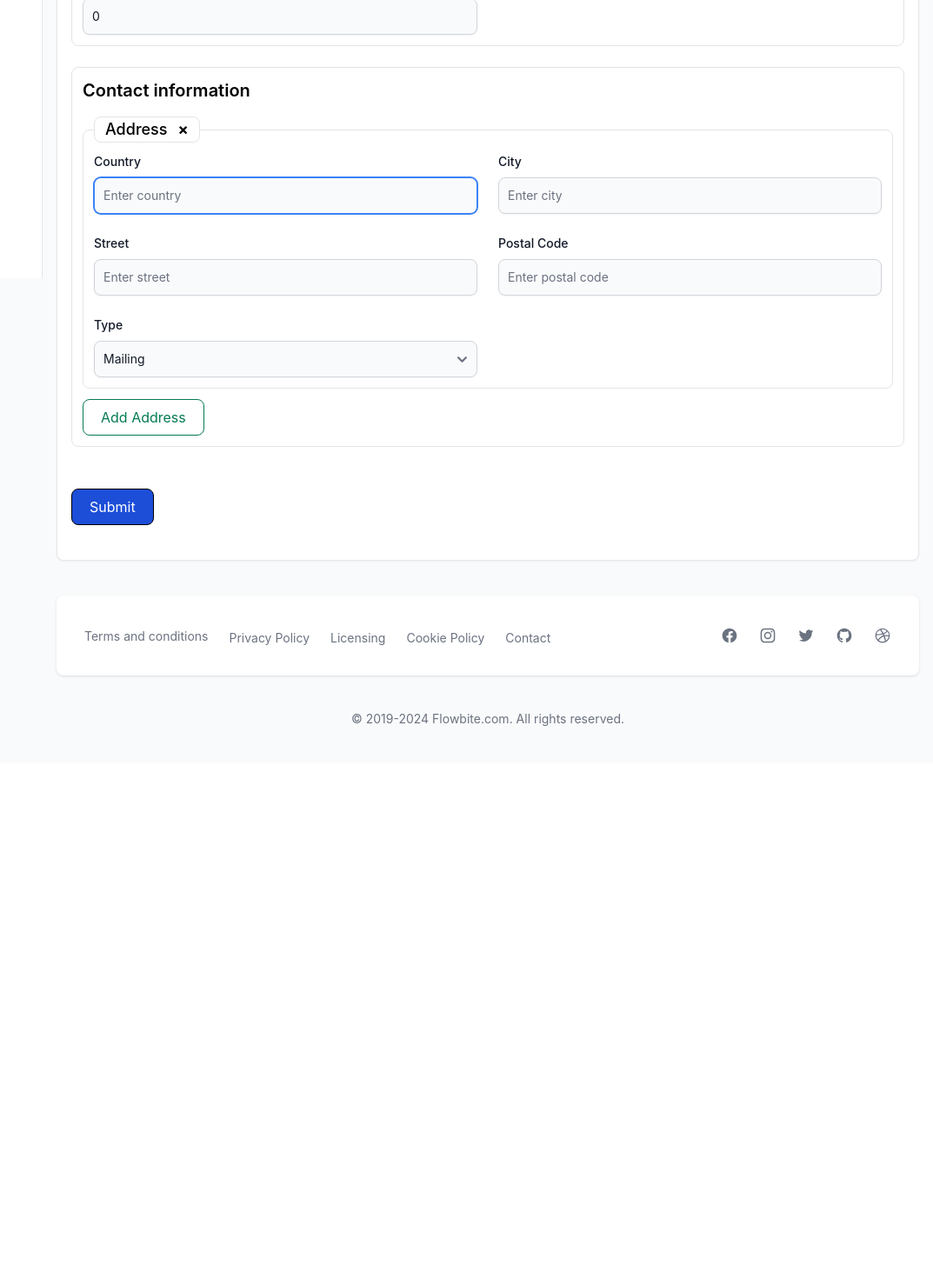
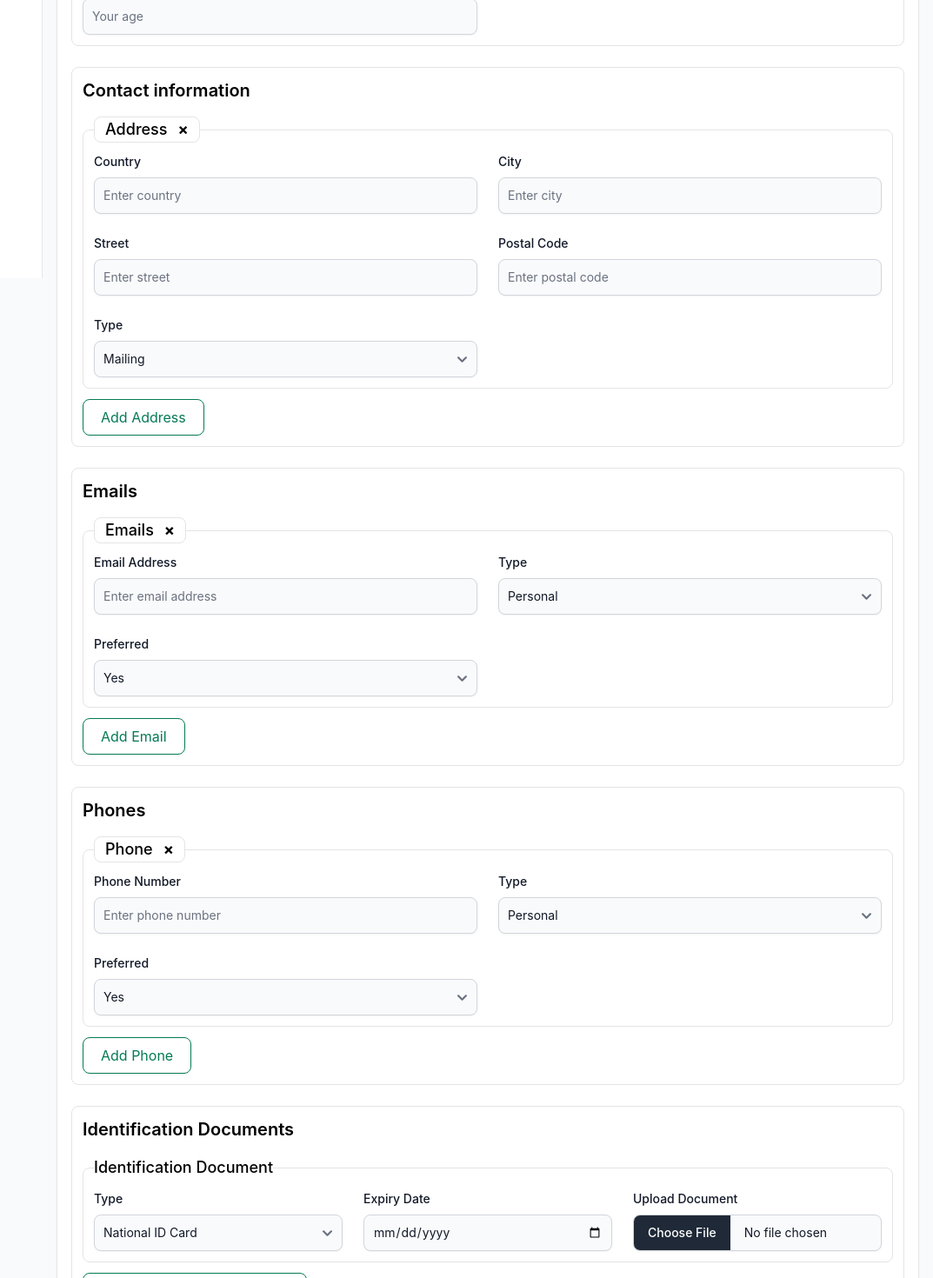
Before and after one commit to NhatTranMinh15/ReactAdhoc, a React (Create React App) app: page /pages/user/1/pi in a window 1280 px wide. Shown: the part 480-1950 px from the top of the page at 87% size, without its empty margins (207-1280 px from the left). Before the commit the page ends 1357 px from the top, so only its background shows below. Built offline with nearby package versions, Linux system fonts and the light colour scheme.

Commit message:
Add dynamic form sections

```diff
--- a/src/components/user/ContactInfo.tsx
+++ b/src/components/user/ContactInfo.tsx
@@ -1,47 +1,57 @@
-import { AddressType } from '../../types/User'
-import { UseFormRegister, FieldValues, FieldErrors, Control, useFieldArray } from 'react-hook-form';
+import { useEffect } from 'react';
+import { AddressType, UserFormProps } from '../../types/User'
+import { useFieldArray } from 'react-hook-form';
 
-type Props = {
-  register: UseFormRegister<FieldValues>;
-  errors: FieldErrors<FieldValues>;
-  control: Control<FieldValues, any>;
+type Props = UserFormProps & {
+}
+const name = "contacts"
+const ContactInfo = ({ errors, register, control }: Props) => {
+  const { fields, append, remove } = useFieldArray({ control, name });
+
+  function removeFields(index: number) {
+    if (fields.length > 1) { remove(index); }
   }
 
-const ContactInfo = ({ errors, register, control }: Props) => {
-  const { fields, append, remove } = useFieldArray({
-    control,
-    name: "Contact"
-  });
+  useEffect(() => {
+    append({ name });
+    return () => { remove(0); }
+  }, [])
 
   return (
     <div className='p-3 border border-zinc-200 dark:border-gray-700 rounded-lg'>
       <h3 className="mb-4 text-xl font-semibold dark:text-white">Contact information</h3>
-      <fieldset className='p-3 border border-zinc-200 dark:border-gray-700 my-3 rounded-lg'>
-        <legend className='dark:text-white text-lg font-medium'>Address</legend>
+      {
+        fields.map((field, index) => (
+          <fieldset key={field.id} className='p-3 border border-zinc-200 dark:border-gray-700 my-3 rounded-lg'>
+            <legend className='dark:text-white text-lg font-medium border border-zinc-200 rounded-lg px-3'>
+              Address
+              <button type="button" className='ps-3 font-bold hover:text-red-600' onClick={() => removeFields(index)}>&times;</button>
+            </legend>
+
             <div className="grid grid-cols-6 gap-6">
               <div className="col-span-6 sm:col-span-3">
                 <label htmlFor="country" className="pi-label">Country</label>
-            <input type="text" id="country" className="pi-input" placeholder="Enter country" required {...register("country", { required: "Country is required" })} />
+                <input type="text" id="country" className="pi-input" placeholder="Enter country" {...register(`${name}.${index}.country`, { required: "Country is required" })} />
               </div>
 
               <div className="col-span-6 sm:col-span-3">
                 <label htmlFor="city" className="pi-label">City</label>
-            <input type="text" name="city" id="city" className="pi-input" placeholder="Enter city" required />
+                <input type="text" id="city" className="pi-input" placeholder="Enter city" {...register(`${name}.${index}.city`, { required: "City is required" })} />
               </div>
 
               <div className="col-span-6 sm:col-span-3">
                 <label htmlFor="street" className="pi-label">Street</label>
-            <input type="text" name="street" id="street" className="pi-input" placeholder="Enter street" />
+                <input type="text" id="street" className="pi-input" placeholder="Enter street" {...register(`${name}.${index}.street`, { required: "Street is required" })} />
               </div>
 
               <div className="col-span-6 sm:col-span-3">
-            <label htmlFor="portalCode" className="pi-label">Postal Code</label>
-            <input type="text" name="portalCode" id="portalCode" className="pi-input" placeholder="Enter postal code" />
+                <label htmlFor="postalCode" className="pi-label">Postal Code</label>
+                <input type="text" id="postalCode" className="pi-input" placeholder="Enter postal code" {...register(`${name}.${index}.postalCode`)} />
               </div>
 
               <div className="col-span-6 sm:col-span-3">
                 <label htmlFor="addressType" className="pi-label">Type</label>
-            <select name="addressType" id="addressType" className='pi-input' required>
+                <select id="addressType" className='pi-input' required  {...register(`${name}.${index}.addressType`, { required: "Address Type is required" })}>
                   {
                     Object.entries(AddressType).map((type) => (
                       <option key={type[0]} value={type[0]} className={"option-green"}>{type[1]}</option>
@@ -51,8 +61,10 @@ const ContactInfo = ({ errors, register, control }: Props) => {
               </div>
             </div>
           </fieldset>
+        ))
+      }
       <div>
-        <button type='button' className='button button-green'>Add Address</button>
+        <button type="button" className='button button-green' onClick={() => append({ name })}>Add Address</button>
       </div>
     </div>
   )
--- a/src/components/user/ContactInfo2.tsx
+++ /dev/null
@@ -1,81 +0,0 @@
-import { useEffect } from 'react';
-import { AddressType } from '../../types/User'
-import { UseFormRegister, FieldValues, FieldErrors, Control, useFieldArray } from 'react-hook-form';
-
-type Props = {
-  register: UseFormRegister<FieldValues>;
-  errors: FieldErrors<FieldValues>;
-  control: Control<FieldValues, any>;
-}
-
-const ContactInfo2 = ({ errors, register, control }: Props) => {
-  const { fields, append, remove } = useFieldArray({
-    control,
-    name: "Contact"
-  });
-
-  function removeFields(index: number) {
-    if (fields.length > 1) {
-      remove(index)
-    }
-  }
-
-  useEffect(() => {
-    append({ name: "country" })
-    return () => { remove(0) }
-  }, [])
-
-  return (
-    <div className='p-3 border border-zinc-200 dark:border-gray-700 rounded-lg'>
-      <h3 className="mb-4 text-xl font-semibold dark:text-white">Contact information</h3>
-      {
-        fields.map((field, index) => (
-          <fieldset key={field.id} className='p-3 border border-zinc-200 dark:border-gray-700 my-3 rounded-lg'>
-            <legend className='dark:text-white text-lg font-medium border border-zinc-200 rounded-lg px-3'>
-              Address
-              <button type="button" className='ps-3 font-bold hover:text-red-600' onClick={() => removeFields(index)}>&times;</button>
-            </legend>
-
-            <div className="grid grid-cols-6 gap-6">
-              <div className="col-span-6 sm:col-span-3">
-                <label htmlFor="country" className="pi-label">Country</label>
-                <input type="text" id="country" className="pi-input" placeholder="Enter country" {...register(`Contact.${index}.country`, { required: "Country is required" })} />
-              </div>
-
-              <div className="col-span-6 sm:col-span-3">
-                <label htmlFor="city" className="pi-label">City</label>
-                <input type="text" id="city" className="pi-input" placeholder="Enter city" {...register(`Contact.${index}.city`, { required: "City is required" })} />
-              </div>
-
-              <div className="col-span-6 sm:col-span-3">
-                <label htmlFor="street" className="pi-label">Street</label>
-                <input type="text" id="street" className="pi-input" placeholder="Enter street" {...register(`Contact.${index}.street`, { required: "Street is required" })} />
-              </div>
-
-              <div className="col-span-6 sm:col-span-3">
-                <label htmlFor="postalCode" className="pi-label">Postal Code</label>
-                <input type="text" id="postalCode" className="pi-input" placeholder="Enter postal code" {...register(`Contact.${index}.postalCode`)} />
-              </div>
-
-              <div className="col-span-6 sm:col-span-3">
-                <label htmlFor="addressType" className="pi-label">Type</label>
-                <select id="addressType" className='pi-input' required  {...register(`Contact.${index}.addressType`, { required: "Address Type is required" })}>
-                  {
-                    Object.entries(AddressType).map((type) => (
-                      <option key={type[0]} value={type[0]} className={"option-green"}>{type[1]}</option>
-                    ))
-                  }
-                </select>
-              </div>
-            </div>
-          </fieldset>
-        ))
-      }
-      <div>
-        <button type="button" className='button button-green' onClick={() => append({ name: "country" })}>Add Address</button>
-      </div>
-    </div>
-  )
-}
-
-export default ContactInfo2
--- a/src/components/user/EmailInfo.tsx
+++ b/src/components/user/EmailInfo.tsx
@@ -1,46 +1,62 @@
-import { UseFormRegister, FieldValues, FieldErrors } from 'react-hook-form';
-import { EmailType } from '../../types/User'
+import { useFieldArray } from 'react-hook-form';
+import { EmailType, UserFormProps } from '../../types/User'
+import { useEffect } from 'react';
 
-type Props = {
-    register: UseFormRegister<FieldValues>;
-    errors: FieldErrors<FieldValues>
+type Props = UserFormProps & {
+}
+const name = 'emails';
+const EmailInfo = ({ errors, register, control }: Props) => {
+  const { fields, append, remove } = useFieldArray({ control, name });
+
+  function removeFields(index: number) {
+    if (fields.length > 1) { remove(index); }
   }
 
-const EmailInfo = ({ errors, register }: Props) => {
+  useEffect(() => {
+    append({ name });
+    return () => { remove(0); }
+  }, [])
+
   return (
     <div className='p-3 border border-zinc-200 dark:border-gray-700 rounded-lg'>
       <h3 className="mb-4 text-xl font-semibold dark:text-white">Emails</h3>
-            <fieldset className='p-3 border border-zinc-200 dark:border-gray-700 my-3 rounded-lg'>
-                <legend className='dark:text-white text-lg font-medium'>Email</legend>
+      {
+        fields.map((field, index) => (
+          <fieldset key={field.id} className='p-3 border border-zinc-200 dark:border-gray-700 my-3 rounded-lg'>
+            <legend className='dark:text-white text-lg font-medium border border-zinc-200 rounded-lg px-3'>
+              Emails
+              <button type="button" className='ps-3 font-bold hover:text-red-600' onClick={() => removeFields(index)}>&times;</button>
+            </legend>
             <div className="grid grid-cols-6 gap-6">
               <div className="col-span-6 sm:col-span-3">
                 <label htmlFor="emailAddress" className="pi-label">Email Address</label>
-                        <input type="email" name="emailAddress" id="emailAddress" className="pi-input" placeholder="Enter email address" required />
+                <input type="email" id="emailAddress" className="pi-input" placeholder="Enter email address" {...register(`${name}.${index}.emailAddress`, { required: "Email address is required" })} />
               </div>
 
               <div className="col-span-6 sm:col-span-3">
                 <label htmlFor="emailType" className="pi-label">Type</label>
-                        <select name="emailType" id="emailType" className='pi-input' required>
+                <select id="emailType" className='pi-input' {...register(`${name}.${index}.emailType`, { required: "Email type is required" })}>
                   {
                     Object.entries(EmailType).map((type) => (
                       <option key={type[0]} value={type[0]} className={"option-green"}>{type[1]}</option>
                     ))
                   }
                 </select>
-
               </div>
 
               <div className="col-span-6 sm:col-span-3">
                 <label htmlFor="addressType" className="pi-label">Preferred</label>
-                        <select name="addressType" id="addressType" className='pi-input' required>
+                <select id="addressType" className='pi-input' {...register(`${name}.${index}.addressType`, { required: "Address type is required" })}>
                   <option value={1} className={"option-green"}>Yes</option>
                   <option value={0} className={"option-green"}>No</option>
                 </select>
               </div>
             </div>
           </fieldset>
+        ))
+      }
       <div>
-                <button type='button' className='button button-green'>Add Email</button>
+        <button type='button' className='button button-green' onClick={() => append({ name })}>Add Email</button>
       </div>
     </div>
   )
--- a/src/components/user/IDInfo.tsx
+++ b/src/components/user/IDInfo.tsx
@@ -1,12 +1,26 @@
-import { IDDocumentType } from '../../types/User'
-import { UseFormRegister, FieldValues, FieldErrors } from 'react-hook-form';
+import { useFieldArray } from 'react-hook-form';
+import { IDDocumentType, UserFormProps } from '../../types/User'
+import { useEffect } from 'react';
 
-type Props = {
-    register: UseFormRegister<FieldValues>;
-    errors: FieldErrors<FieldValues>
+type Props = UserFormProps & {
 }
+const name = "ID"
+const IDInfo = ({ errors, register, control }: Props) => {
+    const { fields, append, remove } = useFieldArray({
+        control,
+        name: "phones"
+    });
 
-const IDInfo = ({ errors, register }: Props) => {
+    function removeFields(index: number) {
+        if (fields.length > 1) {
+            remove(index)
+        }
+    }
+
+    useEffect(() => {
+        append({ name: "phone" })
+        return () => { remove(0) }
+    }, [])
     return (
         <div className='p-3 border border-zinc-200 dark:border-gray-700 rounded-lg'>
             <h3 className="mb-4 text-xl font-semibold dark:text-white">Identification Documents</h3>
@@ -16,7 +30,7 @@ const IDInfo = ({ errors, register }: Props) => {
 
                     <div className="col-span-6 md:col-span-2">
                         <label htmlFor="emailType" className="pi-label">Type</label>
-                        <select name="emailType" id="emailType" className='pi-input' required>
+                        <select name="emailType" id="emailType" className='pi-input' required >
                             {
                                 Object.entries(IDDocumentType).map((type) => (
                                     <option key={type[0]} value={type[0]} className={"option-green"}>{type[1]}</option>
--- a/src/components/user/PersonalInfo.tsx
+++ b/src/components/user/PersonalInfo.tsx
@@ -1,19 +1,18 @@
 import { useRef, useState } from "react"
-import { FieldErrors, FieldValues, UseFormRegister } from "react-hook-form";
+import { FieldErrors, FieldValues, UseFormRegister, UseFormSetValue } from "react-hook-form";
 
 type Props = {
   register: UseFormRegister<FieldValues>;
-  errors: FieldErrors<FieldValues>
-
+  errors: FieldErrors<FieldValues>;
+  setValue: UseFormSetValue<FieldValues>
 }
 
-const PersonalInfo = ({ errors, register }: Props) => {
-  const [age, setAge] = useState(0);
+const PersonalInfo = ({ errors, register, setValue }: Props) => {
   function calculateAge(value: string) {
     const dob = new Date(value);
     const now = new Date();
     const a = parseInt(((now.valueOf() - dob.valueOf()) / 31536000000).toString());
-    setAge(a)
+    setValue("age", a)
   }
 
   return (
@@ -22,28 +21,32 @@ const PersonalInfo = ({ errors, register }: Props) => {
       <fieldset>
         <div className="grid grid-cols-6 gap-6">
           <div className="col-span-6 sm:col-span-3">
-            <label htmlFor="first-name" className="pi-label">First Name</label>
-            <input type="text" name="first-name" id="first-name" className="pi-input" placeholder="Enter your first name" required />
+            <label htmlFor="firstName" className="pi-label">First Name</label>
+            <input type="text" id="firstName" className="pi-input" placeholder="Enter your first name"  {...register("firstName", { required: "First name cannot be null" })} />
           </div>
 
           <div className="col-span-6 sm:col-span-3">
-            <label htmlFor="last-name" className="pi-label">Last Name</label>
-            <input type="text" name="last-name" id="last-name" className="pi-input" placeholder="Enter your last name" required />
+            <label htmlFor="lastName" className="pi-label">Last Name</label>
+            <input type="text" id="lastName" className="pi-input" placeholder="Enter your last name"  {...register("lastName", { required: "Last name cannot be null" })} />
           </div>
 
           <div className="col-span-6 sm:col-span-3">
-            <label htmlFor="middle-name" className="pi-label">Middle Name</label>
-            <input type="text" name="middle-name" id="middle-name" className="pi-input" placeholder="Enter your middle name" />
+            <label htmlFor="middleName" className="pi-label">Middle Name</label>
+            <input type="text" id="middleName" className="pi-input" placeholder="Enter your middle name" {...register("middleName")} />
           </div>
 
           <div className="col-span-6 sm:col-span-3">
             <label htmlFor="DOB" className="pi-label">Date of Birth</label>
-            <input type="date" name="DOB" id="DOB" className="pi-input" placeholder="15/12/2001" required onChange={(e) => { calculateAge(e.target.value) }} />
+            <input type="date" id="DOB" className="pi-input" placeholder="15/12/2001" {...register("DOB", {
+              onChange(e) {
+                calculateAge(e.target.value);
+              }, required: "Date of birth cannot be null"
+            })} />
           </div>
 
           <div className="col-span-6 sm:col-span-3">
             <label htmlFor="age" className="pi-label">Age</label>
-            <input type="number" name="age" id="age" className="pi-input" placeholder="Your age" value={age} disabled />
+            <input type="text" readOnly id="age" className="pi-input" placeholder="Your age" {...register("age", { })} />
           </div>
         </div>
       </fieldset>
--- a/src/components/user/PhoneInfo.tsx
+++ b/src/components/user/PhoneInfo.tsx
@@ -1,26 +1,42 @@
-import { UseFormRegister, FieldValues, FieldErrors } from 'react-hook-form';
-import { PhoneType } from '../../types/User'
+import { useFieldArray } from 'react-hook-form';
+import { PhoneType, UserFormProps } from '../../types/User'
+import { useEffect } from 'react';
 
-type Props = {
-    register: UseFormRegister<FieldValues>;
-    errors: FieldErrors<FieldValues>
+type Props = UserFormProps & {
+}
+const name = "phones"
+const PhoneInfo = ({ errors, register, control }: Props) => {
+
+  const { fields, append, remove } = useFieldArray({ control, name });
+
+  function removeFields(index: number) {
+    if (fields.length > 1) { remove(index); }
   }
 
-const PhoneInfo = ({ errors, register }: Props) => {
+  useEffect(() => {
+    append({ name });
+    return () => { remove(0); }
+  }, [])
+
   return (
     <div className='p-3 border border-zinc-200 dark:border-gray-700 rounded-lg'>
       <h3 className="mb-4 text-xl font-semibold dark:text-white">Phones</h3>
-            <fieldset className='p-3 border border-zinc-200 dark:border-gray-700 my-3 rounded-lg'>
-                <legend className='dark:text-white text-lg font-medium'>Phone</legend>
+      {
+        fields.map((field, index) => (
+          <fieldset key={field.id} className='p-3 border border-zinc-200 dark:border-gray-700 my-3 rounded-lg'>
+            <legend className='dark:text-white text-lg font-medium border border-zinc-200 rounded-lg px-3'>
+              Phone
+              <button type="button" className='ps-3 font-bold hover:text-red-600' onClick={() => removeFields(index)}>&times;</button>
+            </legend>
             <div className="grid grid-cols-6 gap-6">
               <div className="col-span-6 sm:col-span-3">
                 <label htmlFor="phoneNumber" className="pi-label">Phone Number</label>
-                        <input type="tel" name="phoneNumber" id="phoneNumber" className="pi-input" placeholder="Enter phone number" required pattern="[0-9]{10}" />
+                <input type="tel" id="phoneNumber" className="pi-input" placeholder="Enter phone number"  {...register(`${name}.${index}.phoneNumber`, { pattern: /^[0-9]{10}$/, required: "Phone number is required" })} />
               </div>
 
               <div className="col-span-6 sm:col-span-3">
                 <label htmlFor="emailType" className="pi-label">Type</label>
-                        <select name="emailType" id="emailType" className='pi-input' required>
+                <select id="emailType" className='pi-input' {...register(`${name}.${index}.emailType`, { required: "Email type is required" })}>
                   {
                     Object.entries(PhoneType).map((type) => (
                       <option key={type[0]} value={type[0]} className={"option-green"}>{type[1]}</option>
@@ -32,15 +48,18 @@ const PhoneInfo = ({ errors, register }: Props) => {
 
               <div className="col-span-6 sm:col-span-3">
                 <label htmlFor="addressType" className="pi-label">Preferred</label>
-                        <select name="addressType" id="addressType" className='pi-input' required>
+                <select id="addressType" className='pi-input' {...register(`${name}.${index}.addressType`, { required: "Address type is required" })}>
                   <option value={1} className={"option-green"}>Yes</option>
                   <option value={0} className={"option-green"}>No</option>
                 </select>
               </div>
             </div>
           </fieldset>
+
+        ))
+      }
       <div>
-                <button type='button' className='button button-green'>Add Phone</button>
+        <button type='button' className='button button-green' onClick={() => append({ name })}>Add Phone</button>
       </div>
     </div>
   )
--- a/src/pages/user/personalInformation/PersonalInfomation.tsx
+++ b/src/pages/user/personalInformation/PersonalInfomation.tsx
@@ -1,16 +1,15 @@
 import { HomeIcon, ChevronDoubleRightIcon } from "@heroicons/react/24/solid";
+import { useForm } from "react-hook-form";
 import PersonalInfo from "../../../components/user/PersonalInfo";
-import ContactInfo from "../../../components/user/ContactInfo";
 import EmailInfo from "../../../components/user/EmailInfo";
 import IDInfo from "../../../components/user/IDInfo";
 import OccupationInfo from "../../../components/user/OccupationInfo";
-import { useForm } from "react-hook-form";
-import ContactInfo2 from "../../../components/user/ContactInfo2";
 import PhoneInfo from "../../../components/user/PhoneInfo";
+import ContactInfo from "../../../components/user/ContactInfo";
 
 const PersonalInformation = () => {
 
-    const { register, handleSubmit, control, formState: { errors } } = useForm();
+    const { register, handleSubmit, control,setValue, formState: { errors } } = useForm();
     function handleInfomationChange(data: any) {
         console.log(data);
     }
@@ -28,12 +27,11 @@ const PersonalInformation = () => {
                 <h1 className="text-xl font-semibold text-gray-900 sm:text-2xl dark:text-white">Personal Information</h1>
             </div>
             <form onSubmit={handleSubmit(handleInfomationChange)} className="p-4 flex flex-col gap-6 mb-4 bg-white border border-gray-200 rounded-lg shadow-sm 2xl:col-span-2 dark:border-gray-700 dark:bg-gray-800">
-                <PersonalInfo register={register} errors={errors} />
-                <ContactInfo2 register={register} errors={errors} control={control} />
-                {/* <ContactInfo register={register} errors={errors} control={control} /> */}
-                {/* <EmailInfo register={register} errors={errors} /> */}
-                {/* <PhoneInfo register={register} errors={errors} /> */}
-                {/* <IDInfo register={register} errors={errors} /> */}
+                <PersonalInfo register={register} errors={errors} setValue={setValue} />
+                <ContactInfo register={register} errors={errors} control={control} />
+                <EmailInfo register={register} errors={errors} control={control}/>
+                <PhoneInfo register={register} errors={errors} control={control}/>
+                <IDInfo register={register} errors={errors} control={control}/>
                 {/* <OccupationInfo register={register} errors={errors} /> */}
                 <div className="col-span-6 sm:col-full my-6">
                     <button type="submit" className="button button-blue">Submit</button>
```
Also changed, not shown: src/pages/pages.tsx (+7 -1 lines), src/types/User.ts (+8 -0 lines). Lines whose indentation alone changed are shown as unchanged.
